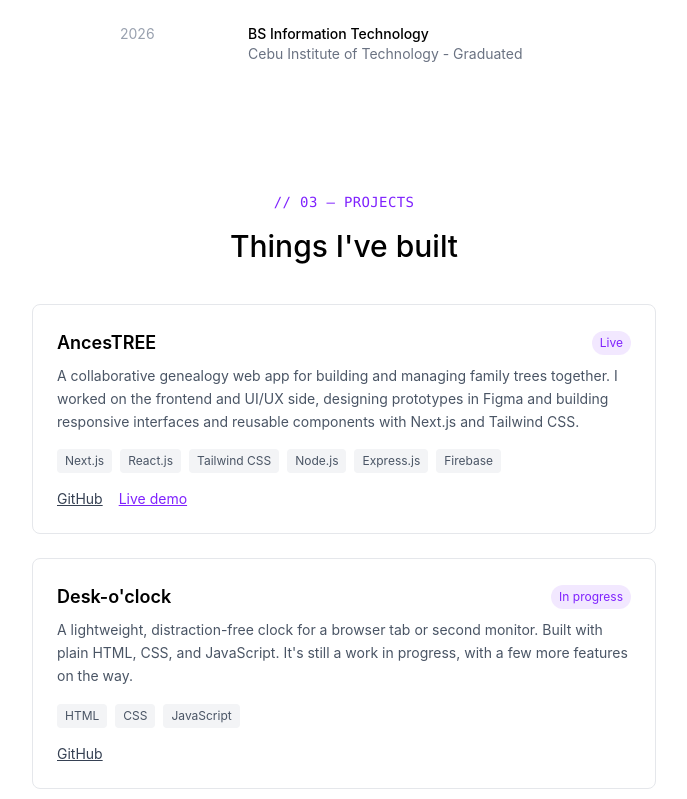
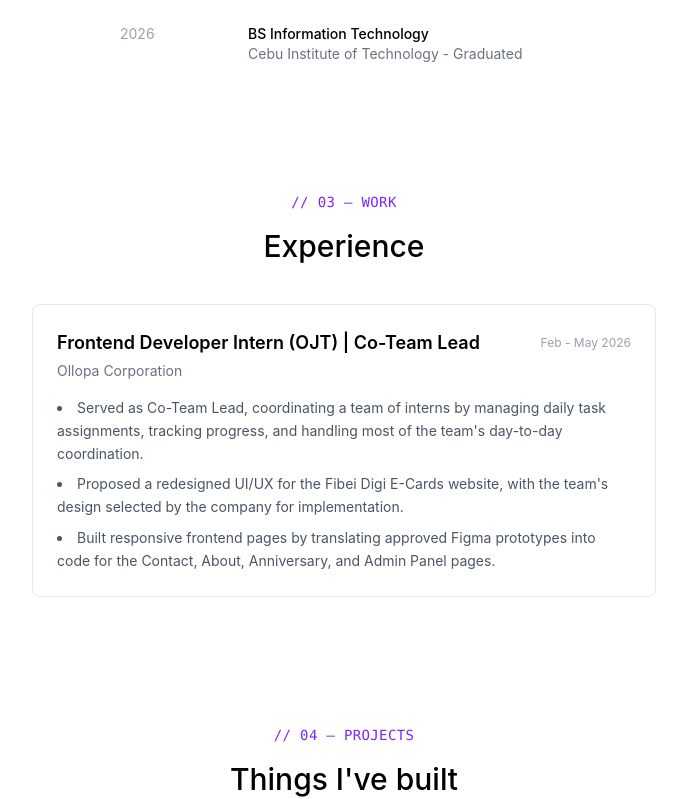
Before and after one commit to drN-n/portfolio, a React (Vite) app: page / in a window 1280 px wide. Shown: the part 1027-1826 px from the top of the page, without its empty margins (296-983 px from the left). Built offline with nearby package versions, Linux system fonts and the light colour scheme.

Commit message:
Added Work | Prioritized Work over Project on arrangement

```diff
--- a/src/App.jsx
+++ b/src/App.jsx
@@ -1,5 +1,6 @@
 import Hero from "./components/Hero"
 import About from "./components/About"
+import Work from "./components/Work"
 import Projects from "./components/Projects"
 
 function App() {
@@ -8,6 +9,7 @@ function App() {
     <>
       <Hero />
       <About />
+      <Work />
       <Projects />
     </>
   )
--- a/src/components/Projects.jsx
+++ b/src/components/Projects.jsx
@@ -20,7 +20,7 @@ const projects = [
 function Projects() {
     return (
         <section className="max-w-2xl mx-auto text-center px-6 py-16">
-            <p className="text-sm font-mono uppercase tracking-wide text-accent">// 03 — Projects</p>
+            <p className="text-sm font-mono uppercase tracking-wide text-accent">// 04 — Projects</p>
             <h2 className="text-3xl font-medium mt-4 mb-10">Things I've built</h2>
 
             <div className="text-left space-y-6">
--- a/src/components/Work.jsx
+++ b/src/components/Work.jsx
@@ -0,0 +1,44 @@
+const experiences = [
+    {
+        company: "Ollopa Corporation",
+        role: "Frontend Developer Intern (OJT) | Co-Team Lead",
+        duration: "Feb - May 2026",
+        bullets: [
+            "Served as Co-Team Lead, coordinating a team of interns by managing daily task assignments, tracking progress, and handling most of the team's day-to-day coordination.",
+            "Proposed a redesigned UI/UX for the Fibei Digi E-Cards website, with the team's design selected by the company for implementation.",
+            "Built responsive frontend pages by translating approved Figma prototypes into code for the Contact, About, Anniversary, and Admin Panel pages.",
+        ],
+    },
+]
+
+function Work() {
+    return (
+        <section className="max-w-2xl mx-auto text-center px-6 py-16">
+            <p className="text-sm font-mono uppercase tracking-wide text-accent">// 03 — Work</p>
+            <h2 className="text-3xl font-medium mt-4 mb-10">Experience</h2>
+
+            <div className="text-left space-y-6">
+                {experiences.map((exp) => (
+                    <div key={exp.company} className="border border-gray-200 rounded-lg p-6">
+                        <div className="flex items-center justify-between mb-1">
+                            <h3 className="text-lg font-semibold text-black">{exp.role}</h3>
+                            <span className="text-xs text-gray-400 shrink-0 ml-4">{exp.duration}</span>
+                        </div>
+
+                        <p className="text-sm text-gray-500 mb-4">{exp.company}</p>
+
+                        <ul className="space-y-2 list-disc list-inside">
+                            {exp.bullets.map((bullet) => (
+                                <li key={bullet} className="text-sm text-gray-600 leading-relaxed">
+                                    {bullet}
+                                </li>
+                            ))}
+                        </ul>
+                    </div>
+                ))}
+            </div>
+        </section>
+    )
+}
+
+export default Work
```
